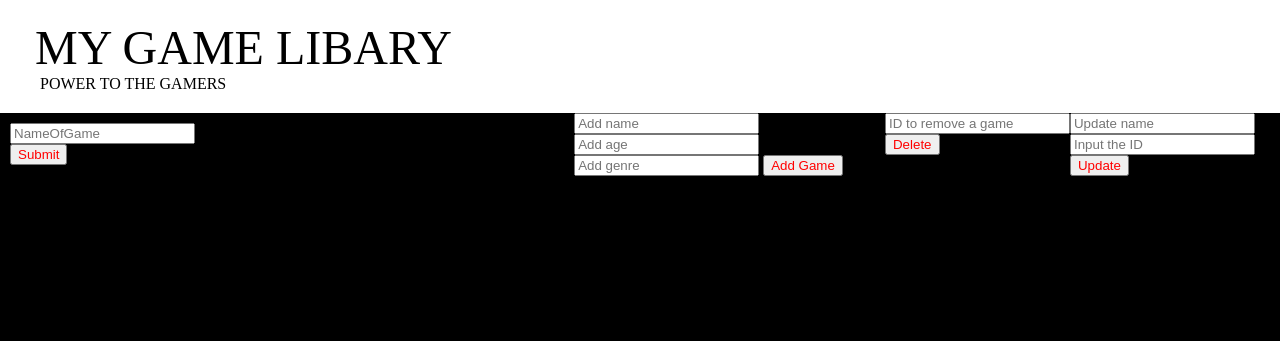
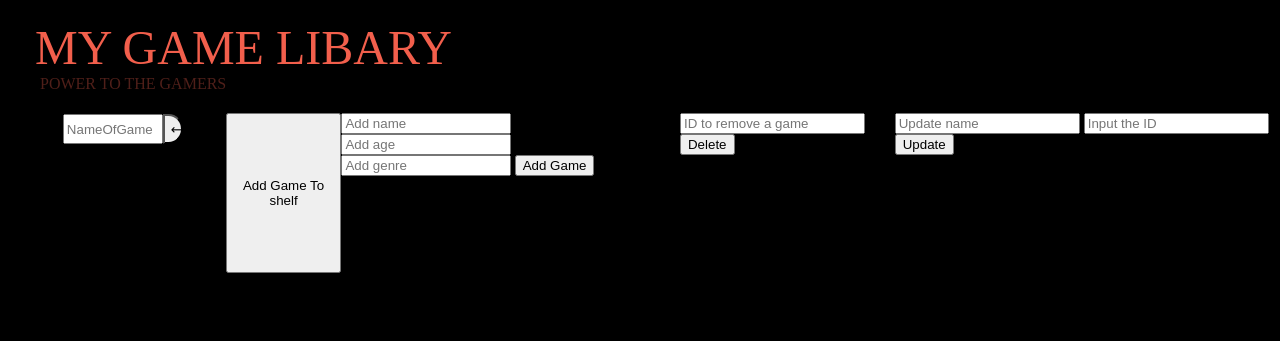
Before and after one commit to Cappeloow/Inlamningsuppgift-REST-API, a website: page index.html in a window 1280 px wide. Drawn offline with Linux system fonts and the light colour scheme; no server answers.

Commit message:
just trying to figure out how I want the frontend piece

```diff
--- a/games.json
+++ b/games.json
@@ -22,5 +22,11 @@
     "age": "17",
     "typeOf": "kak",
     "id": "755f6018-3d49-42db-a0bb-b33a00442b4a"
+  },
+  {
+    "name": "World of Tanks",
+    "age": "18",
+    "typeOf": "War",
+    "id": "e297654e-b05d-4771-b1ea-7173021daebd"
   }
 ]
--- a/index.html
+++ b/index.html
@@ -16,14 +16,14 @@
     <div class="Content">
         <div class="resultcontainer">
             <div class="inputDiv">
-                <input type="text" placeholder="NameOfGame">
-                <button id="Search">Submit</button>
+                <input type="text" placeholder="NameOfGame" id="inputOfSearch">
+                <button id="Search">⟵</button>
             </div>
             <div class="resultDiv">
 
             </div>
         </div>
-        <div class="everyGame"></div>
+        <button id="showAdd">Add Game To shelf</button>
         <div class="AddDiv">
                 <input type="text" id="Name" placeholder="Add name">
                 <input type="text" id="Age" placeholder="Add age">
@@ -42,6 +42,6 @@
                 <button id="updateBtn">Update</button>
         </div>
     </div>
-
+    <div class="everyGame"></div>
 </body>
 </html>
--- a/script.js
+++ b/script.js
@@ -160,4 +160,17 @@ await updateData(inputId.value,updateName.value)
 });
 
 
-/*******************************/
+/***************DISPLAY NONE TO BLOCK****************/
+function toggleVisibility(element) {
+
+  if (element.style.visibility === "hidden") {
+    element.style.visibility = "visible";
+  } else {
+    element.style.visibility = "hidden";
+  }
+}
+let AddDiv = document.querySelector(".AddDiv")
+let btnOfShow = document.querySelector("#showAdd")
+btnOfShow.addEventListener("click",()=>{
+  toggleVisibility(AddDiv)
+});
--- a/style.css
+++ b/style.css
@@ -19,58 +19,89 @@ time, mark, audio, video {
     font: inherit;
     vertical-align: baseline;
 }
-
+img {
+    max-width: 100%; /* Scale the image to fit the container */
+    height: auto; /* Maintain the aspect ratio of the image */
+    display: block; /* Remove any extra space around the image */
+  }
 
 *{
     box-sizing: border-box;
-    color:red;
 }
 body{
     height:100vh;
     width:100%;
     background-color:black;
+    color:#a7a9be;
 }
 
 header{
-background-color:white;
 padding:20px;
 }
 #headerh1{
     font-size:3em;
     margin-left:15px;
-    color:black;
+    color:#f25f4c;
 }
 #headerP{
     margin-left:20px;
-    color:black;
+    color:#f25f4c53;
 }
 /*****************END OF HEADER AND BODY*********************/
 .Content{
-    height:100%;
+    height:20%;
     width:100%;
     display:flex;
 }
 
-
+#inputOfSearch {
+    width:100px;
+    height:30px;
+}
+#Search{ /*btn*/
+width:20px;
+height:30px;
+border-radius:0% 100% 100% 0% / 0% 69% 69% 0% ;
+}
 
 .resultcontainer{
     display:flex;
     flex-direction:column;
-    height:100%;
+    height:50%;
     width:20%;
 }
 .inputDiv{
+display:flex;
+flex-direction:row;
 margin:10px;
-height:5%;
+height:15%;
 width:100%;
+align-items: center;
+justify-content:center;
+
 }
 .resultDiv{
 height:20%;
 width:100%;
 margin:5px;
+padding:20px;
 }
 
 .everyGame{
-    height:100%;
-    width:60%;
+    width:100%;
+    display:flex;
+    flex-direction: column;
+    align-items: center;
 }
+
+/********************AddDiv***************/
+
+
+.AddDiv{
+    visibility:none;
+    width:30%;
+    height:100px;
+}
+.AddDiv > input {
+    width:50%;
+}
```
